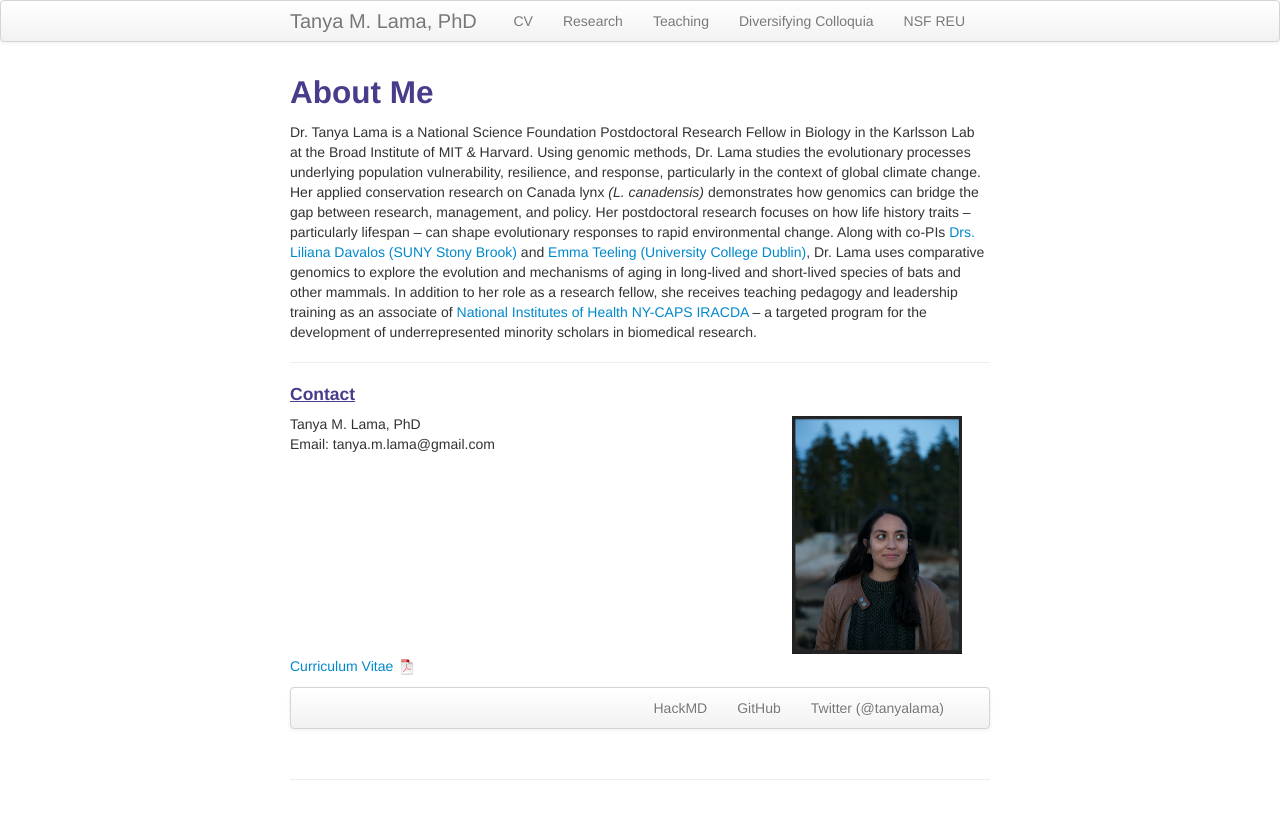
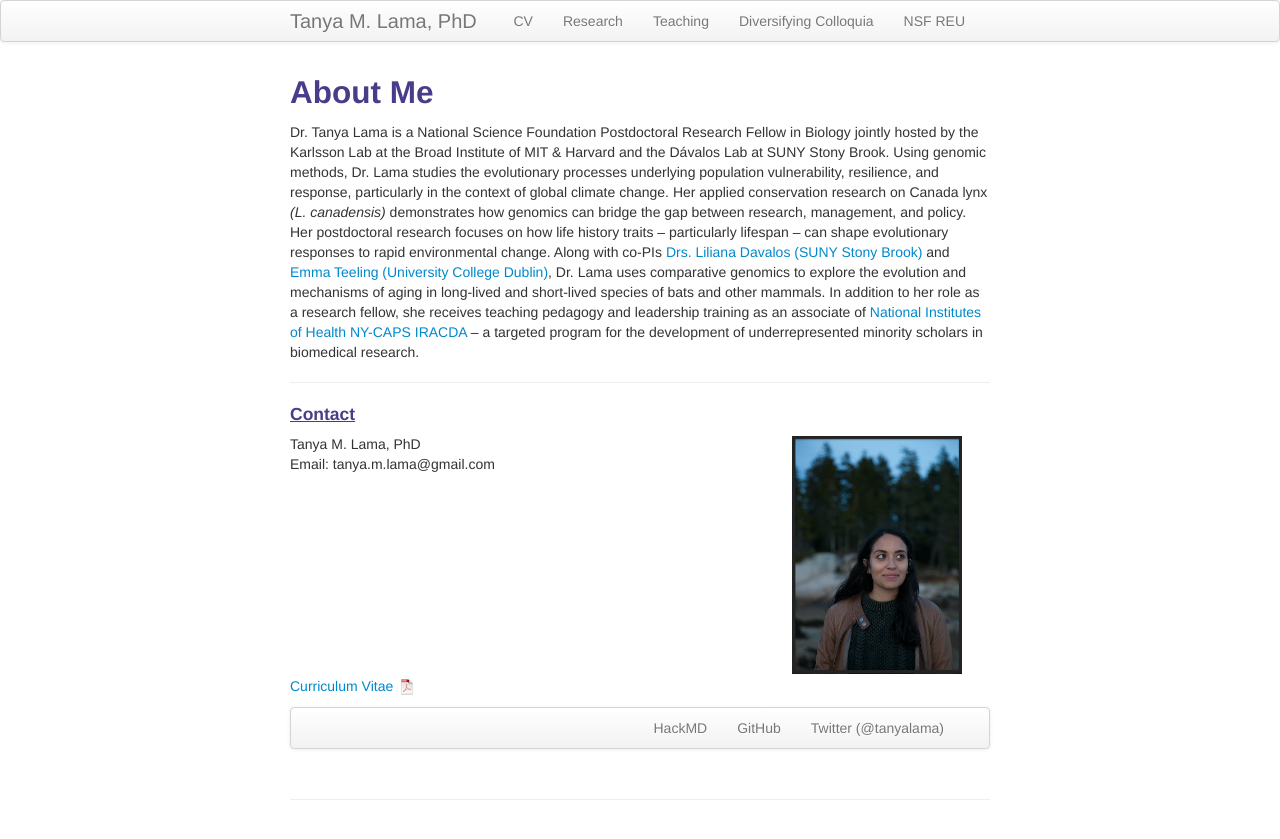
Before and after one commit to tanyalama/tanyalama.github.io, a Jekyll site: the page built from index.md, in a window 1280 px wide. Shown: the top 839 px of the page. Built offline with Jekyll 4.4.1, drawn with Linux system fonts in a browser that asks for light colours.

Commit message:
Update index.md

```diff
--- a/index.md
+++ b/index.md
@@ -1,13 +1,13 @@
 ---
 layout: frontpage
 title: Tanya M. Lama, PhD
-description: Tanya is a National Science Foundation Postdoctoral Research Fellow in Biology at SUNY Stony Brook.
+description: Tanya is a National Science Foundation Postdoctoral Research Fellow in Biology.
 keywords: conservation, genomics, wildlife, bat, lynx, ecology, aging, longevity
 ---
 
 About Me
 ---
-Dr. Tanya Lama is a National Science Foundation Postdoctoral Research Fellow in Biology in the Karlsson Lab at the Broad Institute of MIT & Harvard. Using genomic methods, Dr. Lama studies the evolutionary processes underlying population vulnerability, resilience, and response, particularly in the context of global climate change. Her applied conservation research on Canada lynx _(L. canadensis)_ demonstrates how genomics can bridge the gap between research, management, and policy. Her postdoctoral research focuses on how life history traits -- particularly lifespan -- can shape evolutionary responses to rapid environmental change. Along with co-PIs <a href="https://lmdavalos.github.io/">Drs. Liliana Davalos (SUNY Stony Brook)</a> and <a href="http://batlab.ucd.ie/">Emma Teeling (University College Dublin)</a>, Dr. Lama uses comparative genomics to explore the evolution and mechanisms of aging in long-lived and short-lived species of bats and other mammals. In addition to her role as a research fellow, she receives teaching pedagogy and leadership training as an associate of <a href="https://www.stonybrook.edu/commcms/iracda/">National Institutes of Health NY-CAPS IRACDA</a> – a targeted program for the development of underrepresented minority scholars in biomedical research.
+Dr. Tanya Lama is a National Science Foundation Postdoctoral Research Fellow in Biology jointly hosted by the Karlsson Lab at the Broad Institute of MIT & Harvard and the Dávalos Lab at SUNY Stony Brook. Using genomic methods, Dr. Lama studies the evolutionary processes underlying population vulnerability, resilience, and response, particularly in the context of global climate change. Her applied conservation research on Canada lynx _(L. canadensis)_ demonstrates how genomics can bridge the gap between research, management, and policy. Her postdoctoral research focuses on how life history traits -- particularly lifespan -- can shape evolutionary responses to rapid environmental change. Along with co-PIs <a href="https://lmdavalos.github.io/">Drs. Liliana Davalos (SUNY Stony Brook)</a> and <a href="http://batlab.ucd.ie/">Emma Teeling (University College Dublin)</a>, Dr. Lama uses comparative genomics to explore the evolution and mechanisms of aging in long-lived and short-lived species of bats and other mammals. In addition to her role as a research fellow, she receives teaching pedagogy and leadership training as an associate of <a href="https://www.stonybrook.edu/commcms/iracda/">National Institutes of Health NY-CAPS IRACDA</a> – a targeted program for the development of underrepresented minority scholars in biomedical research.
 
 ---
 #### <u>Contact<u>
```
